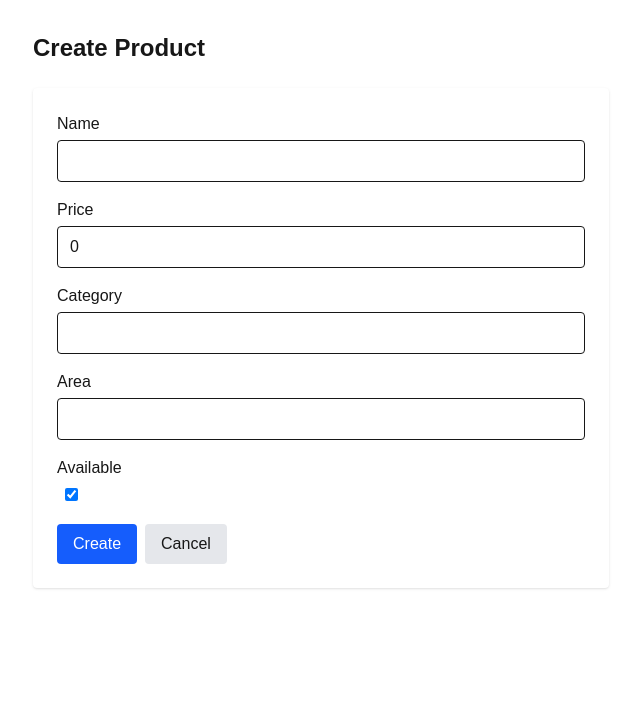
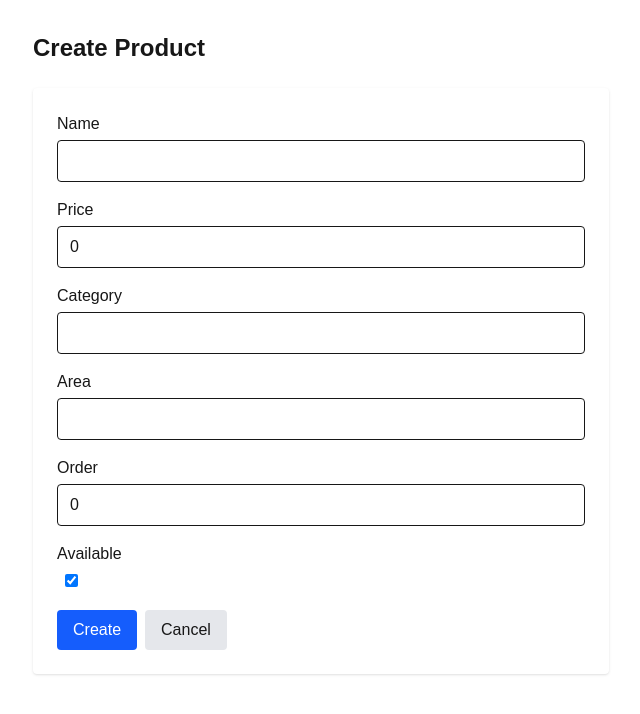
Before and after one commit to Luiyit/waiters-app, a Next.js app: page /products/create in a window 1280 px wide. Shown: the top 714 px of the page, without its empty margins (319-959 px from the left). Built offline with nearby package versions, Linux system fonts and the light colour scheme; no server answers.

Commit message:
feat: include order field in create product form

```diff
--- a/src/app/products/create/page.tsx
+++ b/src/app/products/create/page.tsx
@@ -13,6 +13,7 @@ export default function CreateProductPage() {
     category: "",
     area: "",
     isAvailable: true,
+    order: 0,
   });
   const [error, setError] = useState<string | null>(null);
 
@@ -86,6 +87,17 @@ export default function CreateProductPage() {
           />
         </div>
         <div>
+          <label className="block mb-1 font-medium">Order</label>
+          <input
+            className="w-full border px-3 py-2 rounded"
+            name="order"
+            type="number"
+            min="0"
+            value={form.order}
+            onChange={handleChange}
+          />
+        </div>
+        <div>
           <label className="block mb-1 font-medium">Available</label>
           <input
             type="checkbox"
--- a/src/types/products.ts
+++ b/src/types/products.ts
@@ -6,7 +6,7 @@ export interface NewProduct {
   category: string;
   area: string;
   isAvailable: boolean;
-  order?: number;
+  order: number;
 }
 
 export interface Product extends NewProduct, Model {}
```
